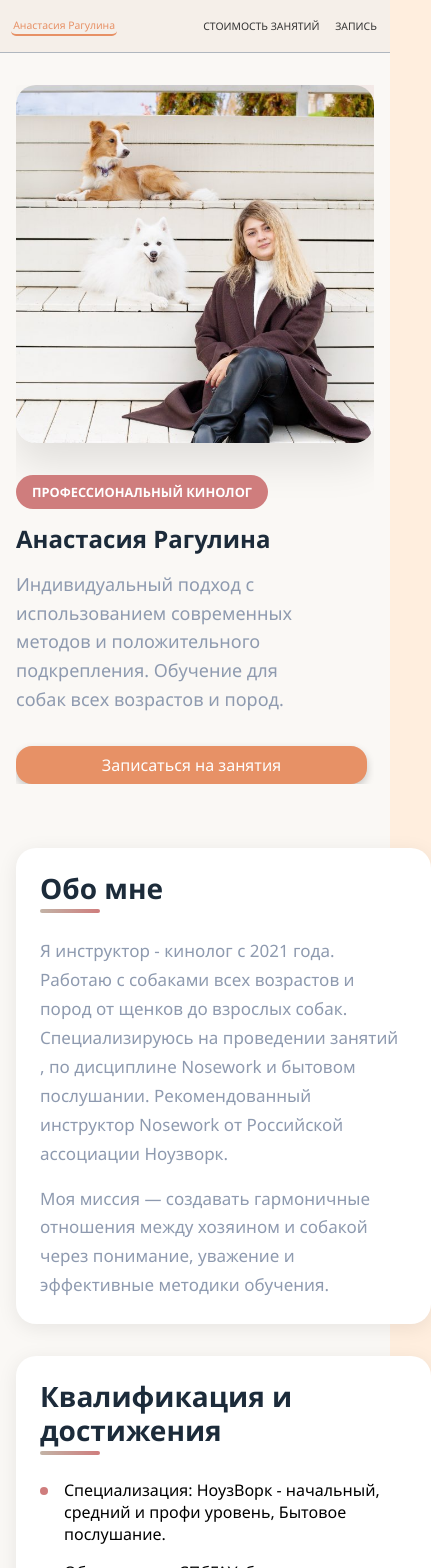
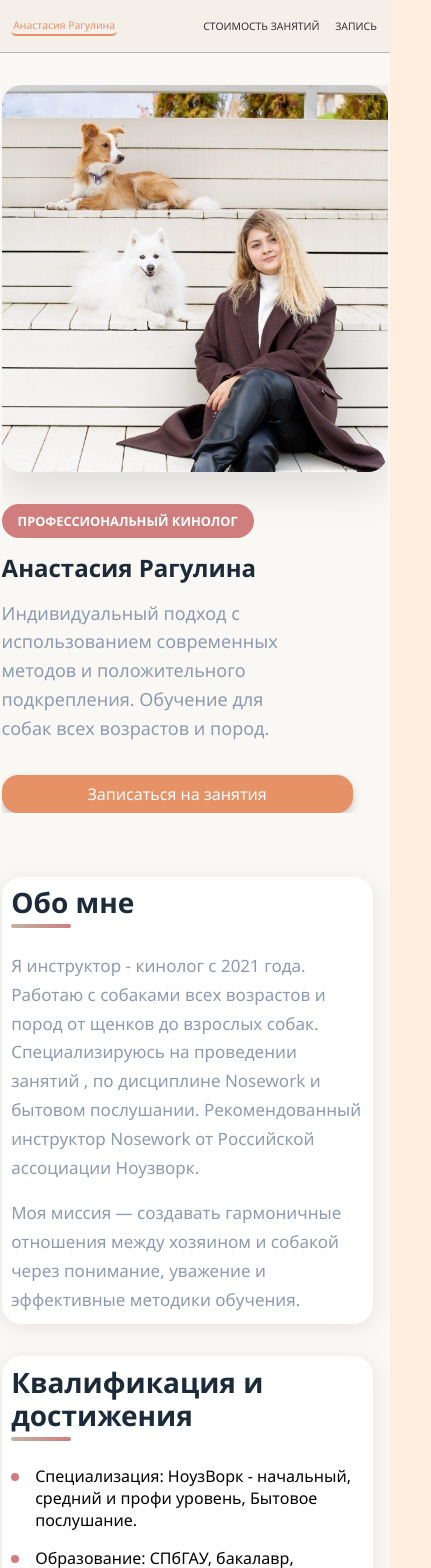
Before and after one commit to bat9shalfyxx/portfolio-order, a React (Vite) app: page / in a window 390 px wide. Shown: the top 1568 px of the page, 431 px wide, since content can reach past the window. Built offline with nearby package versions, Linux system fonts and the light colour scheme.

Commit message:
quick fix of adaptivity

```diff
--- a/src/components/pages/About/About.module.scss
+++ b/src/components/pages/About/About.module.scss
@@ -578,6 +578,21 @@
 }
 
 @media (max-width: 480px) {
+  .contactPrompt {
+    padding: 1.5rem 0.8rem;
+  }
+  .aboutCard,
+  .qualificationsCard,
+  .sidebarCard,
+  .teamHolder {
+    max-width: 96%;
+    padding: 0.6rem;
+  }
+  .courseCard {
+  }
+  .about {
+    padding-inline: 0.1rem;
+  }
   .statsContainer {
     grid-template-columns: 1fr;
   }
```
